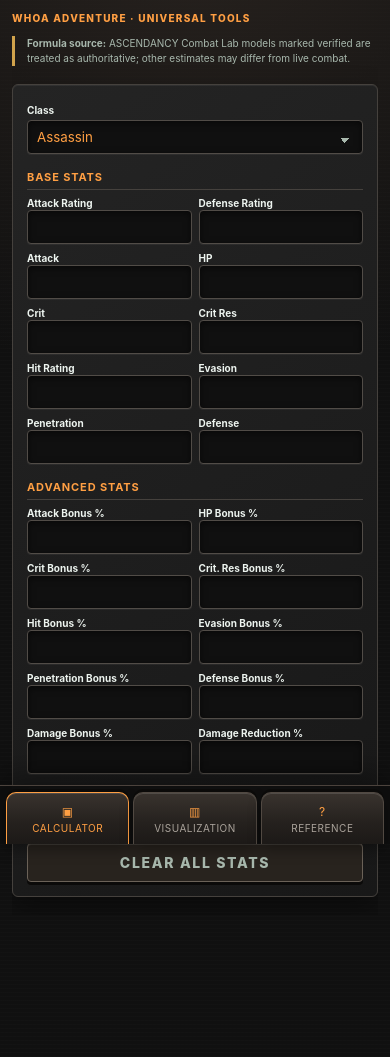
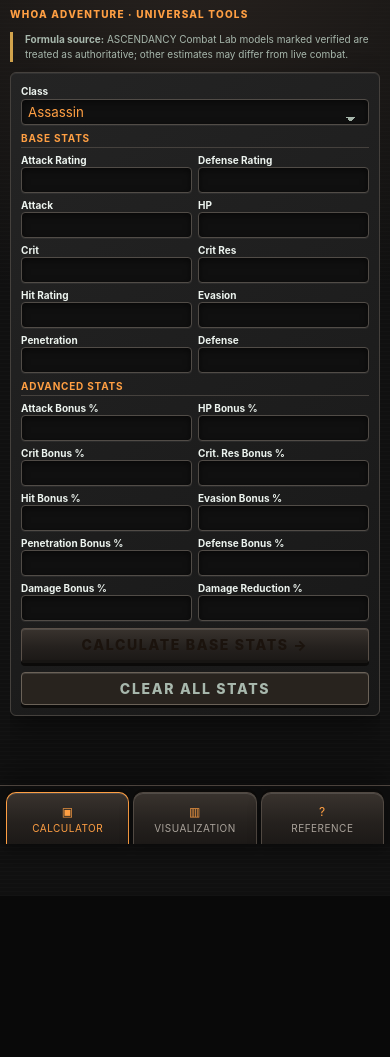
Before and after one commit to Jo11yPirate/WHOA_Adventure_Calculator, a Flask app: page / in a window 390 px wide. After the commit the page ends 844 px from the top, so only its background shows below. Run offline with Flask 3, Linux system fonts and the light colour scheme.

Commit message:
Tighten calculator form spacing
Co-authored-by: Copilot <223556219+Copilot@users.noreply.github.com>

```diff
--- a/static/styles.css
+++ b/static/styles.css
@@ -274,7 +274,7 @@ h2 {
 .stats-form {
   display: flex;
   flex-direction: column;
-  gap: 4px;
+  gap: 2px;
 }
 
 .muted {
@@ -284,7 +284,7 @@ h2 {
 }
 
 label {
-  margin-top: 5px;
+  margin-top: 2px;
   font-size: 10px;
   font-weight: 750;
 }
@@ -296,8 +296,8 @@ input, select {
   background: #101010;
   color: var(--accent);
   font-family: inherit;
-  min-height: 34px;
-  padding: 6px 9px;
+  min-height: 28px;
+  padding: 4px 7px;
   box-shadow: inset 0 2px 7px rgba(0, 0, 0, .55), 0 1px 0 rgba(255, 255, 255, .05);
 }
 
@@ -317,11 +317,11 @@ input:focus, select:focus {
 .form-row {
   display: grid;
   grid-template-columns: 1fr 1fr;
-  gap: 5px 8px;
+  gap: 3px 8px;
 }
 
 .stats-section {
-  margin-top: 12px;
+  margin-top: 7px;
 }
 
 .stats-section h2 {
@@ -329,7 +329,7 @@ input:focus, select:focus {
   color: var(--accent);
   font-size: 11px;
   letter-spacing: .08em;
-  padding-bottom: 5px;
+  padding-bottom: 3px;
   text-transform: uppercase;
 }
 
@@ -342,7 +342,7 @@ input:focus, select:focus {
 }
 
 button {
-  margin-top: 9px;
+  margin-top: 5px;
   border: 0;
   border-radius: 4px;
   background: linear-gradient(180deg, #ffb15c, #d86f28);
@@ -353,7 +353,7 @@ button {
   font-weight: 800;
   letter-spacing: .12em;
   text-transform: uppercase;
-  padding: 10px 14px;
+  padding: 7px 12px;
 }
 
 button:hover {
@@ -362,7 +362,7 @@ button:hover {
 
 .form-actions {
   display: grid;
-  gap: 6px;
+  gap: 4px;
 }
 
 .form-actions button {
@@ -836,11 +836,11 @@ button:active {
 
   .page-shell {
     width: 100%;
-    padding: 12px 12px 68px;
+    padding: 8px 10px 62px;
   }
 
   .hero {
-    margin-bottom: 18px;
+    margin-bottom: 8px;
   }
 
   h1 {
@@ -867,7 +867,7 @@ button:active {
 
   .card {
     border-radius: 6px;
-    padding: 14px;
+    padding: 10px;
   }
 
   .chart-grid,
@@ -877,12 +877,26 @@ button:active {
 
   .form-row {
     grid-template-columns: repeat(2, minmax(0, 1fr));
-    gap: 4px 7px;
+    gap: 2px 6px;
   }
 
   .form-row label {
-    min-height: 24px;
+    min-height: 18px;
     line-height: 1.2;
+  }
+
+  input, select {
+    min-height: 26px;
+    padding: 3px 6px;
+  }
+
+  .stats-section {
+    margin-top: 5px;
+  }
+
+  .stats-section h2 {
+    margin-bottom: 2px;
+    font-size: 10px;
   }
 
   .section-heading {
```
